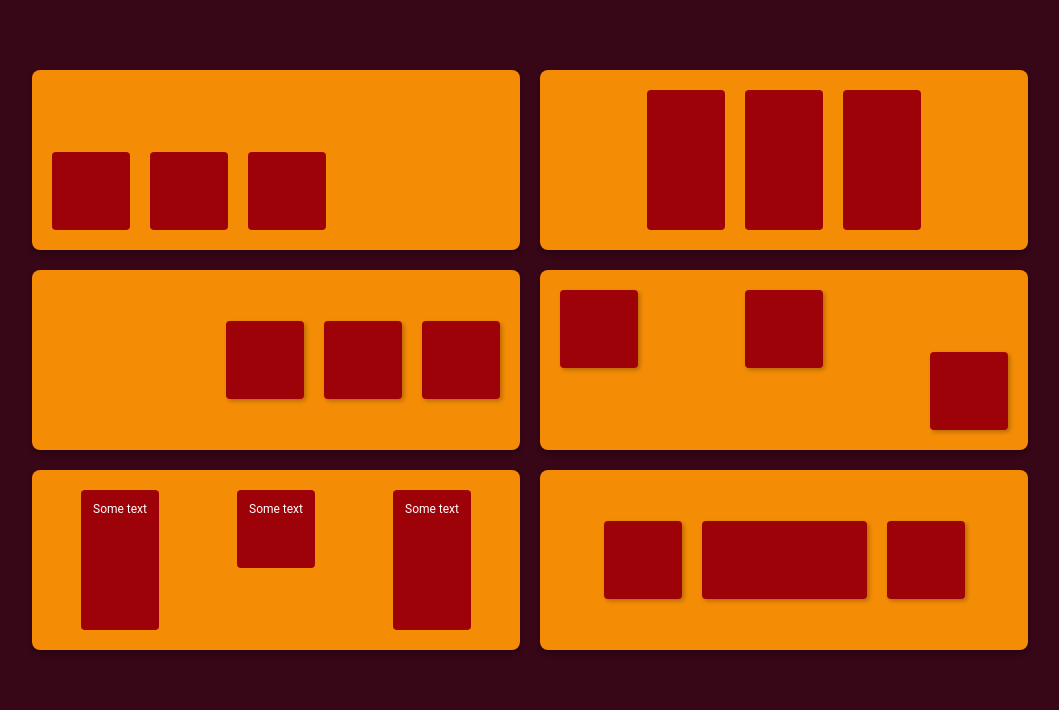
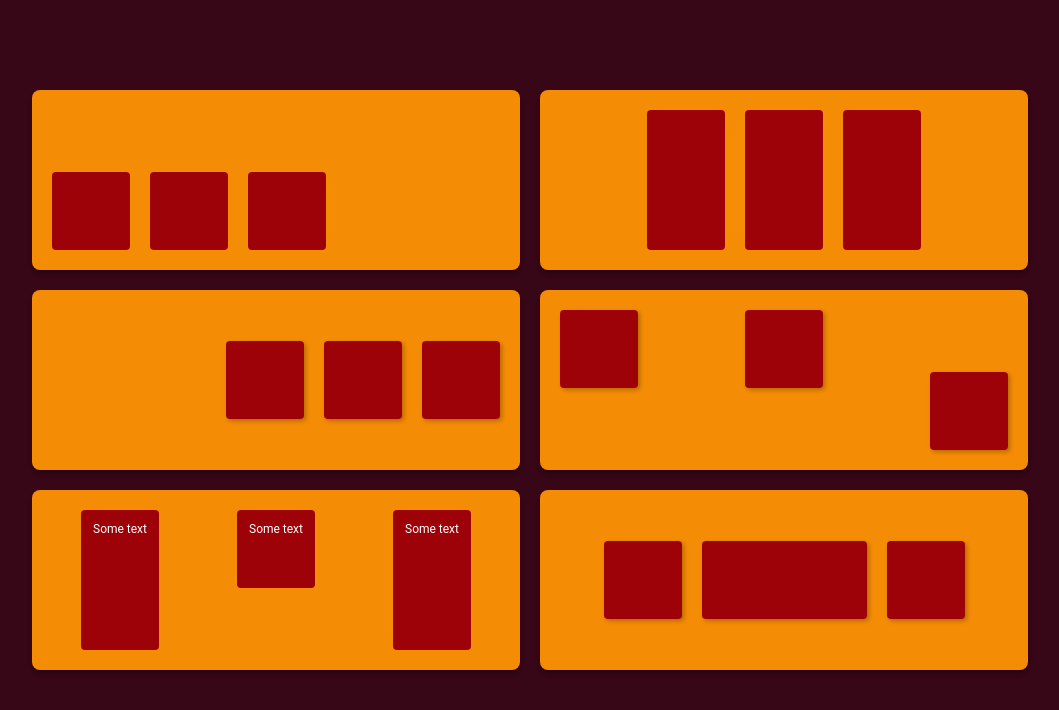
Before and after one commit to henriknestor/flexbox-test, a plain HTML site: page index.html in a window 1280 px wide. Shown: the whole page, without its empty margins (110-1169 px from the left). Drawn offline with Linux system fonts and the light colour scheme.

Commit message:
adjusted some margins

```diff
--- a/styles/index.css
+++ b/styles/index.css
@@ -3,14 +3,18 @@ body {
 }
 
 main {
+    margin-top: 90px;
     display: flex;
     justify-content: center;
-    margin-top: 5vh;
+    flex-wrap: wrap;
 }
+
 
 section {
     display: inline-block;
-    margin: 10px;
+    margin-top: -20px;
+    margin-left: 10px;
+    margin-right: 10px;
     /* Section-marginalen beter sig annorlunda än class-marginalerna, se rad 37 */
 }
 
```
